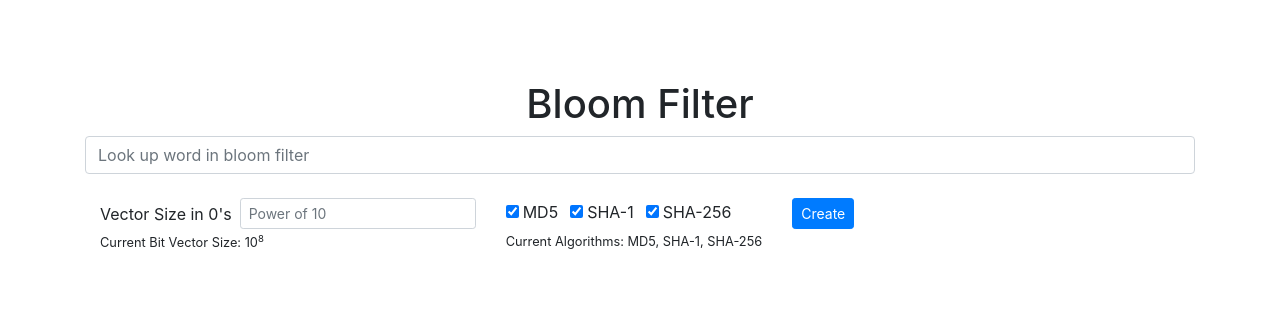
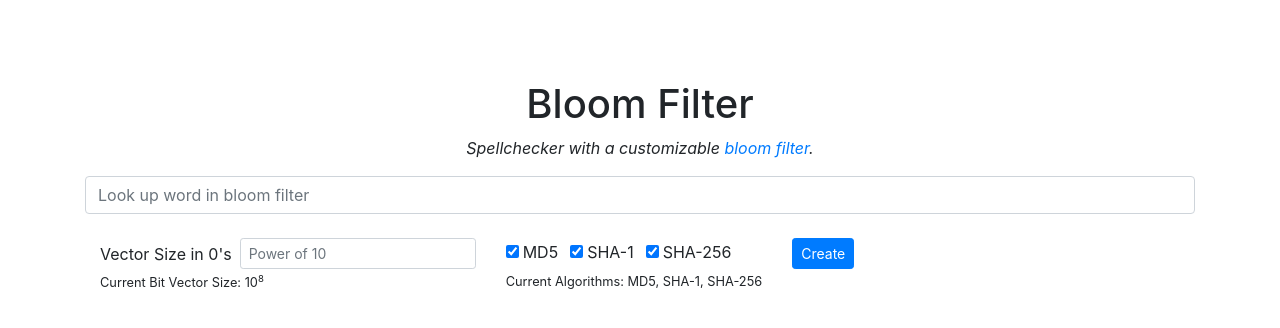
Before and after one commit to ellbosch/elbosc-bloom-filter, a React (Create React App) app in the folder client/: page / in a window 1280 px wide. Shown: the top 328 px of the page. Built offline with nearby package versions, Linux system fonts and the light colour scheme.

Commit message:
added short description of site under title

```diff
--- a/client/src/App.js
+++ b/client/src/App.js
@@ -6,6 +6,7 @@ function App() {
   return (
     <div className="container">
       <h1 className="text-center" id="header-main">Bloom Filter</h1>
+      <p className="text-center"><em>Spellchecker with a customizable <a href="https://en.wikipedia.org/wiki/Bloom_filter">bloom filter</a>.</em></p>
       <input type="text" className="form-control" placeholder="Look up word in bloom filter" aria-label="Search word"
           aria-describedby="button-search" value={queryString} onChange={e => setQueryString(e.target.value)} />
       <br />
```
